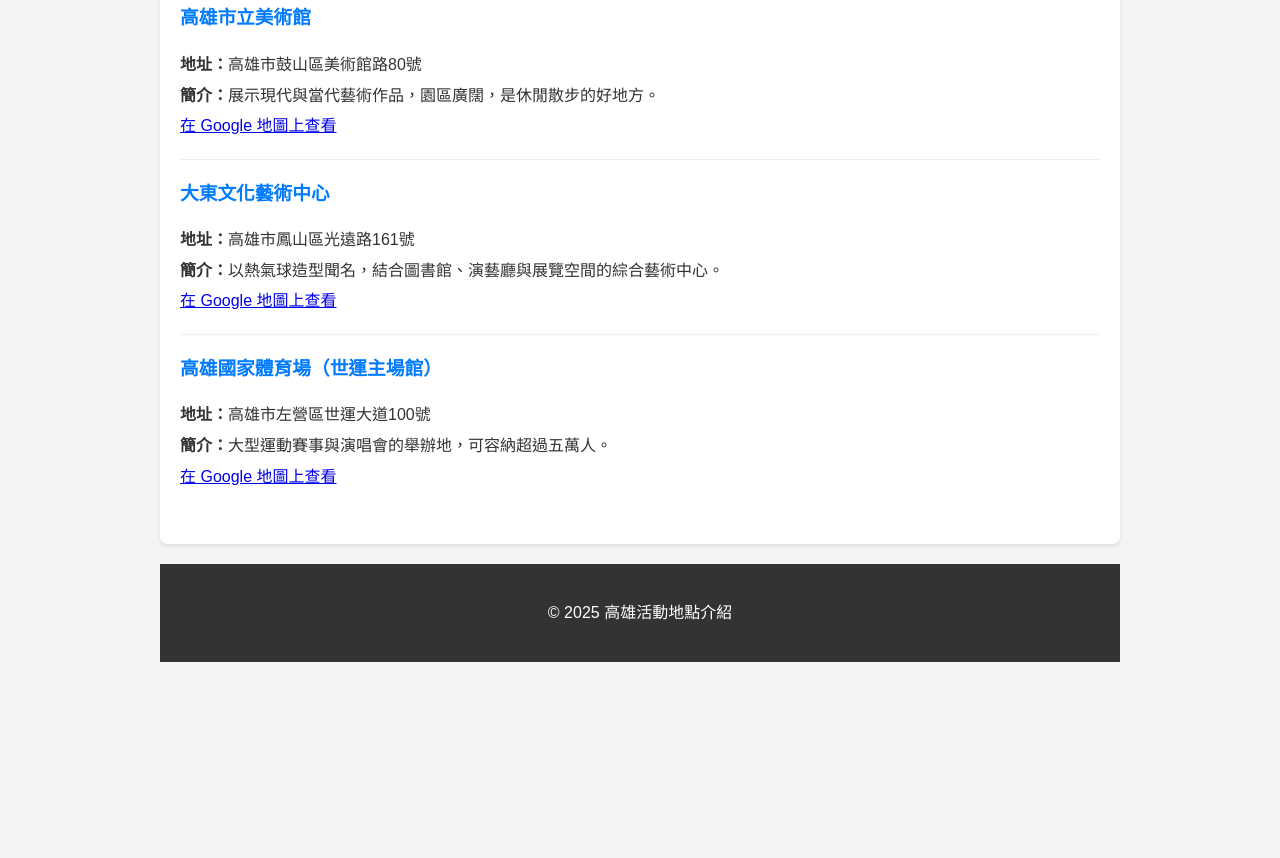
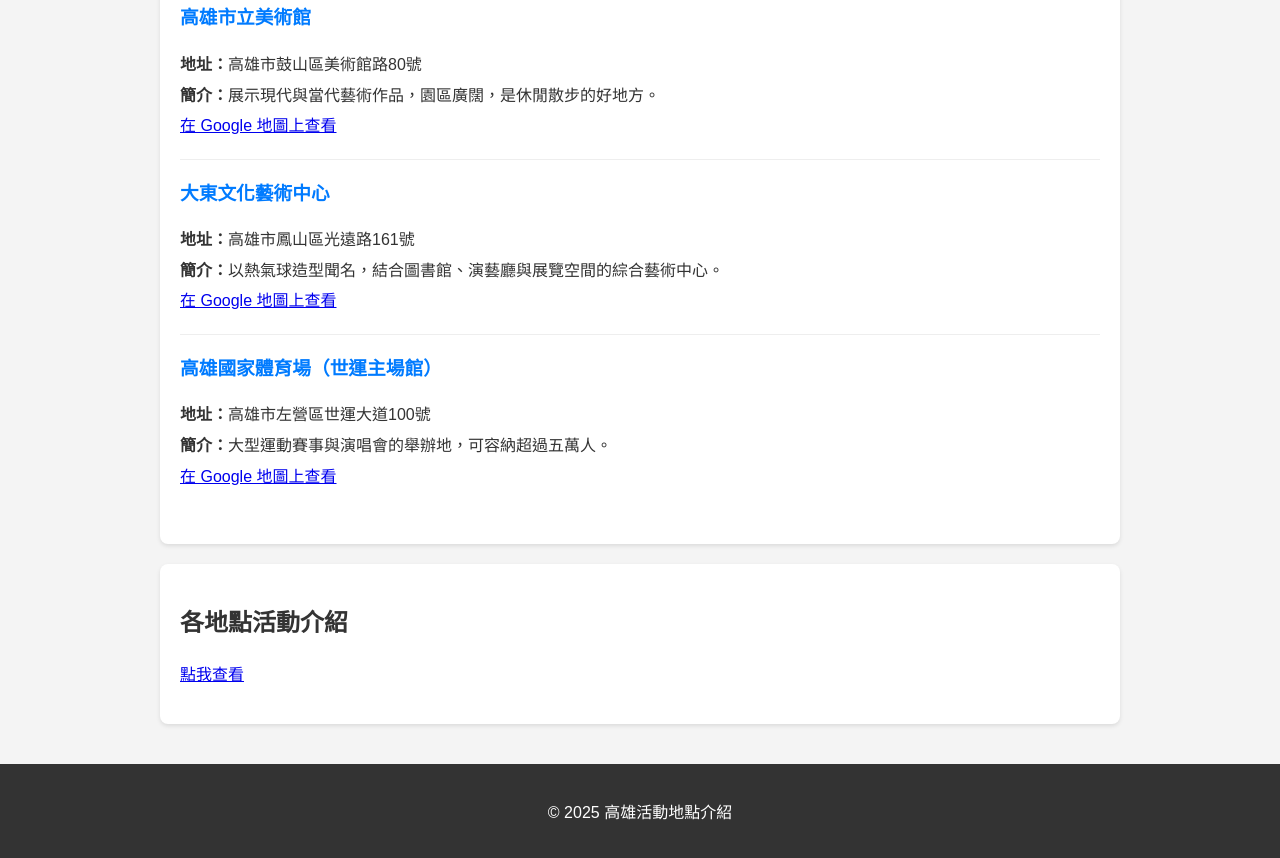
Before and after one commit to piyenpati/piyenpati.ai.github.io, a plain HTML site: page index.html in a window 1280 px wide. Shown: the part 781-1639 px from the top of the page. Before the commit the page ends 1463 px from the top, so only its background shows below. Drawn offline with Linux system fonts and the light colour scheme; a script that the page names is missing.

Commit message:
Update index.html

```diff
--- a/index.html
+++ b/index.html
@@ -65,7 +65,12 @@
 
         </section>
 
-
+        <section id="map">
+            <h2>各地點活動介紹</h2>
+           <p><a href="#" class="https://mia311-tuse.github.io/Mia311-github.io/">點我查看</a></p>
+            </div>
+        </section>
+    </main>
 
     <footer>
         <p>© 2025 高雄活動地點介紹</p>
```
